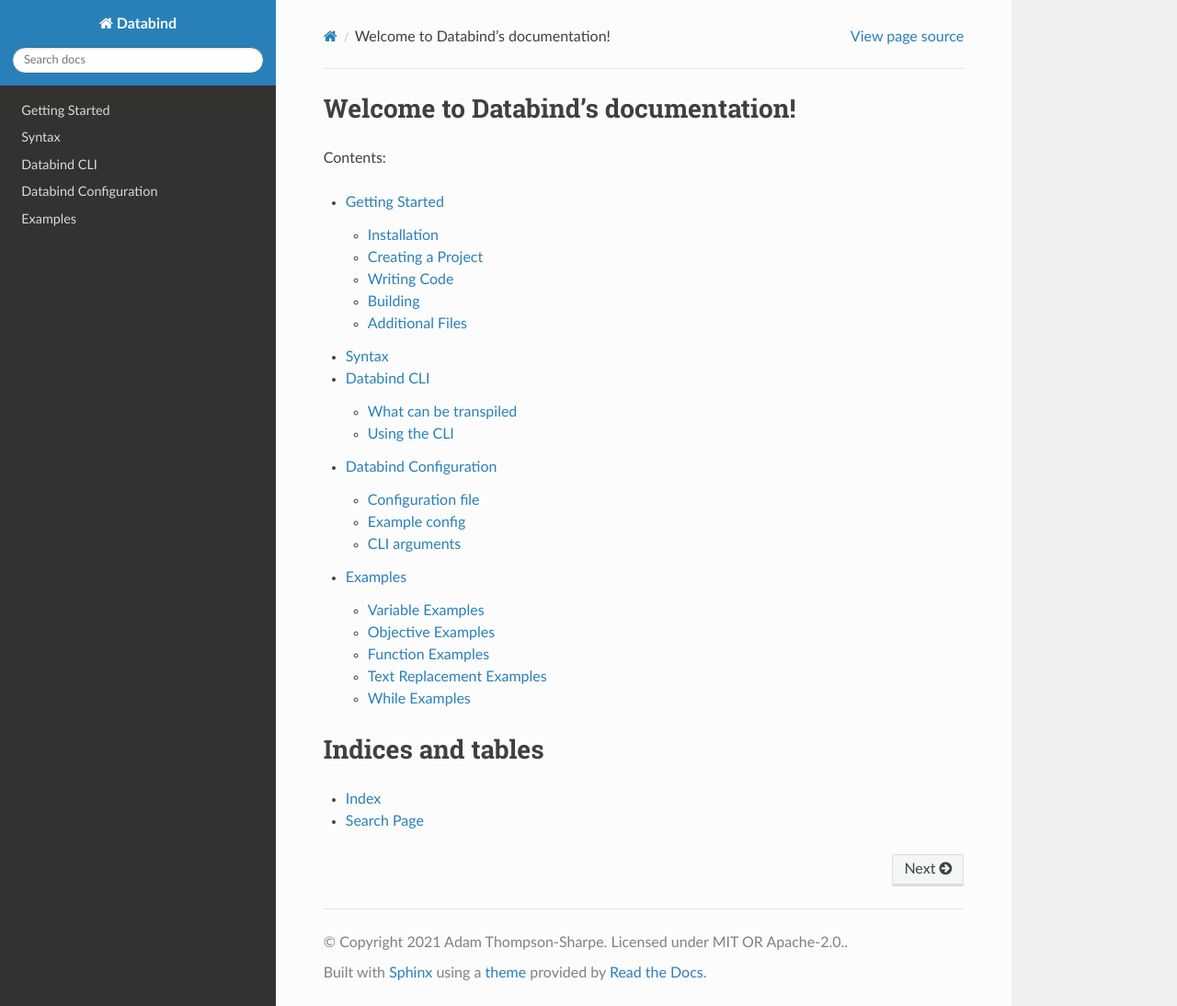
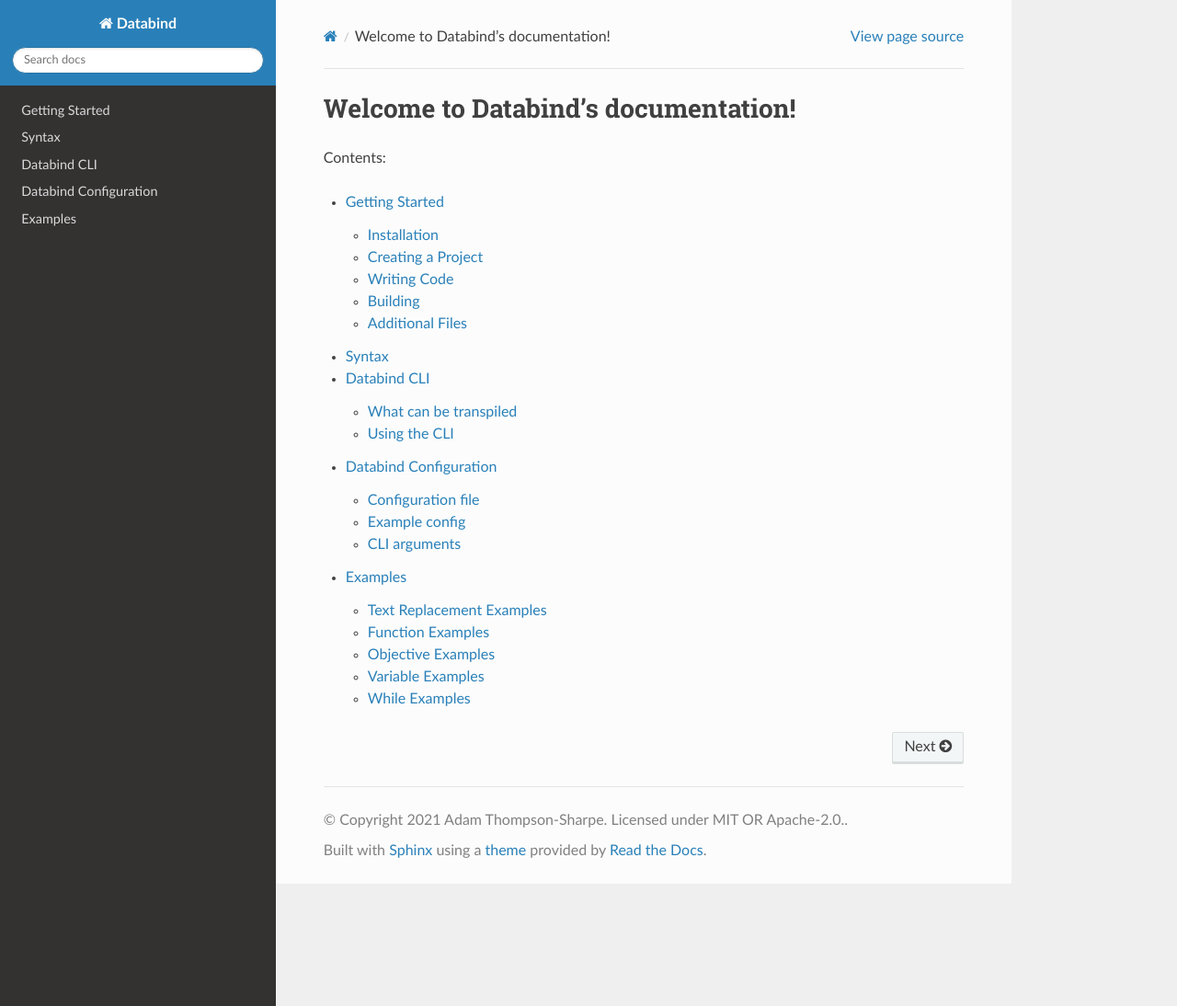
Before and after one commit to MysteryBlokHed/databind, a Sphinx documentation site: the page built from docs/index.rst, in a window 1280 px wide and 1094 px high. Shown: the whole window at 92% size. Built offline with Sphinx 7.4.7 and the Read the Docs theme 2.0.0, drawn with Linux system fonts in a browser that asks for light colours.

Commit message:
Tweak some files

```diff
--- a/docs/index.rst
+++ b/docs/index.rst
@@ -11,10 +11,3 @@
    cli.rst
    config.rst
    examples/index.rst
-
-
-Indices and tables
-==================
-
-* :ref:`genindex`
-* :ref:`search`
```
Also changed, not shown: docs/examples/index.rst (+2 -5 lines), docs/syntax.rst (line endings or trailing spaces).
